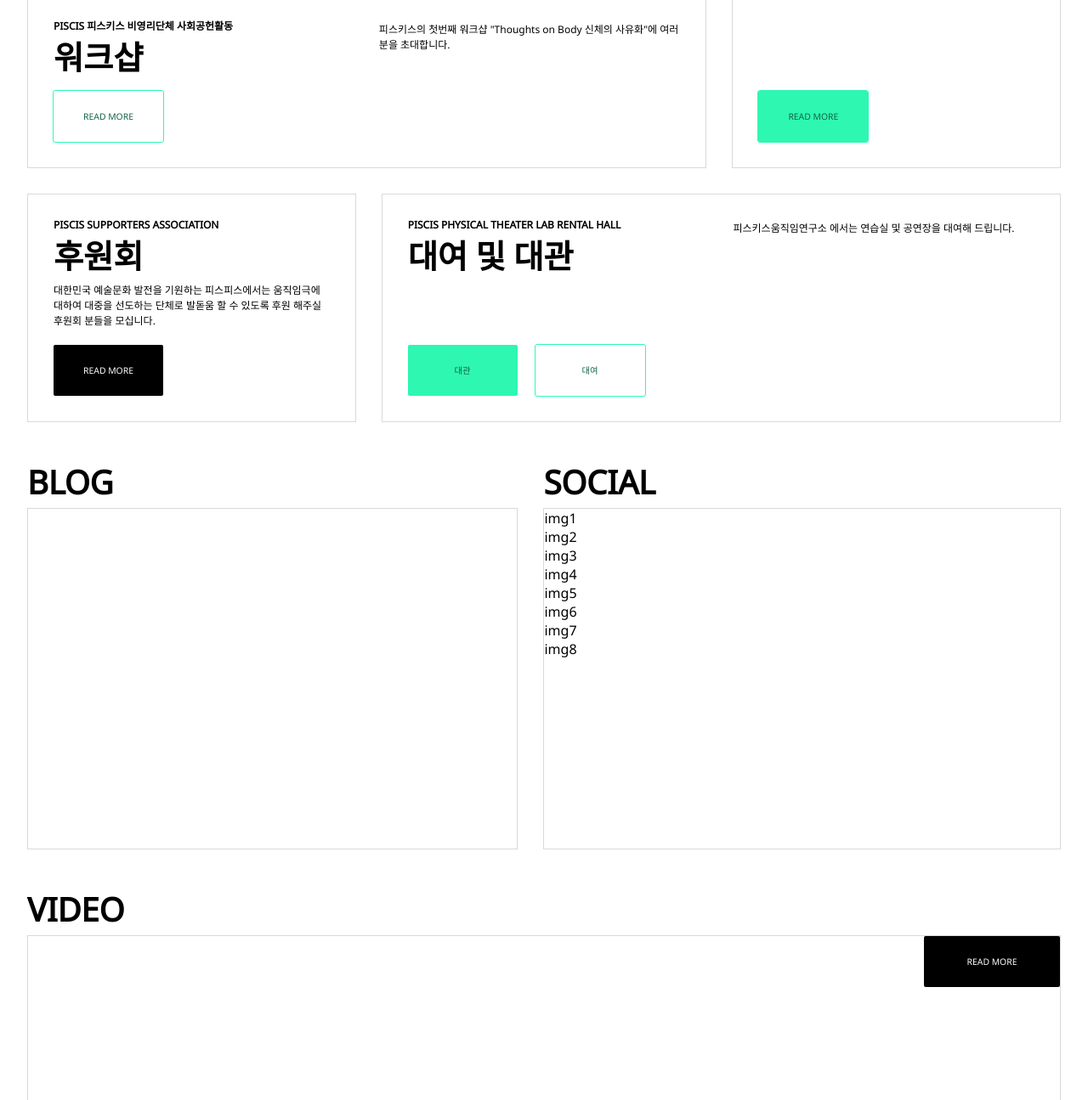
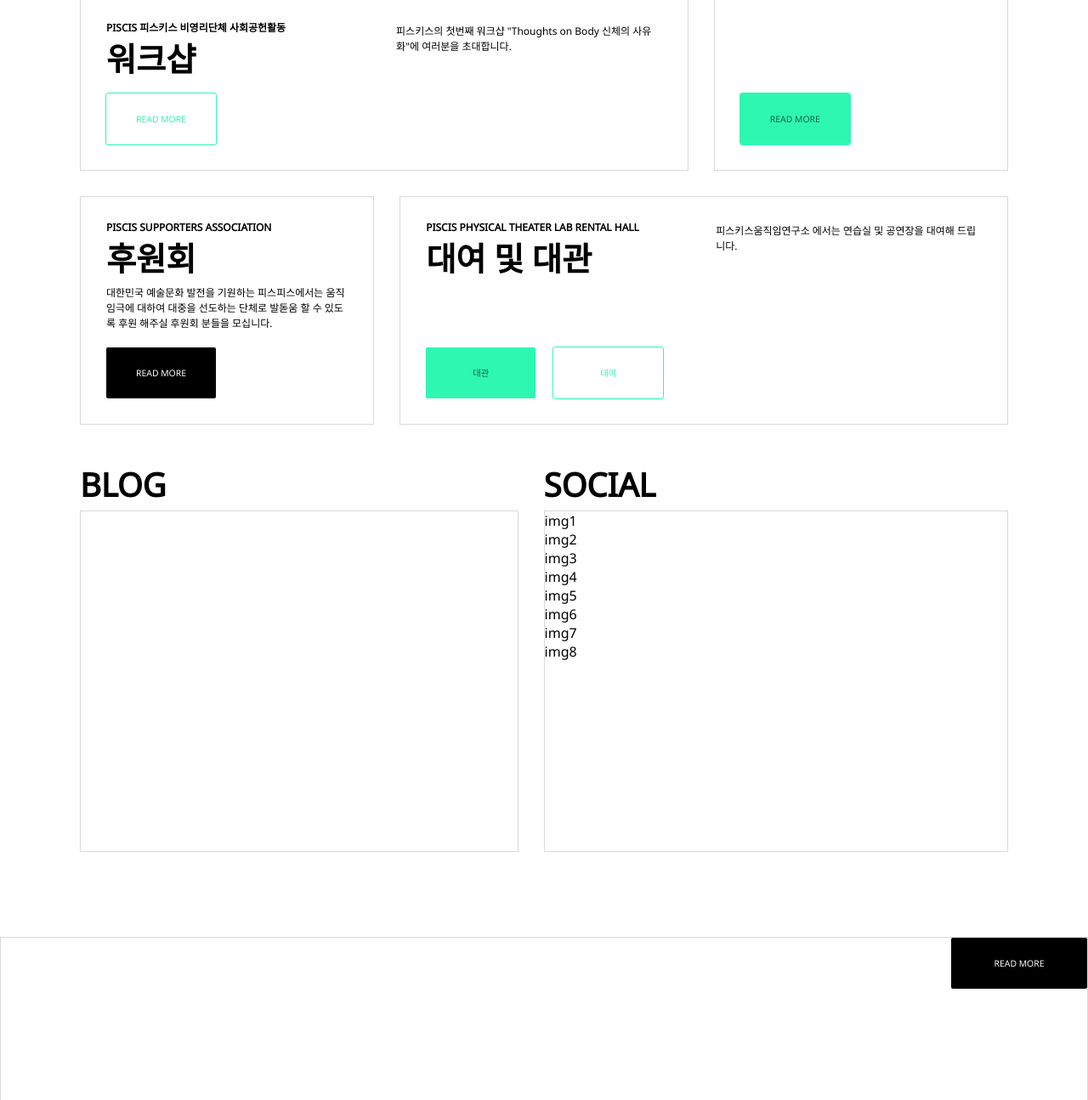
Before and after one commit to chungwoohee/portfolio, a website: page index.html in a window 1280 px wide. Shown: the part 1505-2800 px from the top of the page at 85% size. Drawn offline with nearby package versions, Linux system fonts and the light colour scheme.

Commit message:
last at home 20170718

```diff
--- a/assets/css/style.dev.css
+++ b/assets/css/style.dev.css
@@ -1,6 +1,6 @@
 @import url('https://fonts.googleapis.com/css?family=Cinzel');
 @import url('https://fonts.googleapis.com/css?family=Noto+Sans');
-/* line 1, assets\less\variable.less */
+/* line 1, assets/less/variable.less */
 .main {
   font-family: 'Noto Sans', sans-serif;
   overflow: hidden;
@@ -9,7 +9,7 @@
   margin-top: 54px;
   position: relative;
 }
-/* line 12, assets\less\variable.less */
+/* line 12, assets/less/variable.less */
 .main::before {
   content: "";
   left: 0;
@@ -20,11 +20,11 @@
   vertical-align: middle;
   height: 100%;
 }
-/* line 23, assets\less\variable.less */
+/* line 23, assets/less/variable.less */
 .main:hover::after {
   opacity: 0.5;
 }
-/* line 26, assets\less\variable.less */
+/* line 26, assets/less/variable.less */
 .main::after {
   content: "";
   background-color: #000;
@@ -38,7 +38,7 @@
   transition: 1s;
   bottom: 0;
 }
-/* line 40, assets\less\variable.less */
+/* line 40, assets/less/variable.less */
 .main .title {
   display: inline-block;
   text-align: center;
@@ -46,17 +46,17 @@
   z-index: 11;
   vertical-align: middle;
 }
-/* line 47, assets\less\variable.less */
+/* line 47, assets/less/variable.less */
 .main .title .workshopTitle {
   color: #fff;
   font-size: 52px;
   width: 930px;
 }
-/* line 53, assets\less\variable.less */
+/* line 53, assets/less/variable.less */
 .main .title h1 {
   display: inline-block;
 }
-/* line 56, assets\less\variable.less */
+/* line 56, assets/less/variable.less */
 .main .Btn {
   width: 160px;
   height: 60px;
@@ -70,16 +70,16 @@
   display: inline-block;
   margin-top: 30px;
 }
-/* line 74, assets\less\variable.less */
+/* line 74, assets/less/variable.less */
 .news span {
   display: inline-block;
 }
-/* line 78, assets\less\variable.less */
+/* line 78, assets/less/variable.less */
 .news .workshopBtn {
   outline: 1px #2ef7b2 solid;
   width: 129px;
   height: 60px;
-  color: #146348;
+  color: #2ef7b2;
   border-radius: 2px;
   line-height: 60px;
   text-align: center;
@@ -89,7 +89,7 @@
   position: absolute;
   bottom: 30px;
 }
-/* line 93, assets\less\variable.less */
+/* line 93, assets/less/variable.less */
 .news .performBtn {
   outline: 1px #2ef7b2 solid;
   width: 129px;
@@ -105,7 +105,7 @@
   position: absolute;
   bottom: 30px;
 }
-/* line 109, assets\less\variable.less */
+/* line 109, assets/less/variable.less */
 .news .suportBtn {
   width: 129px;
   height: 60px;
@@ -120,12 +120,12 @@
   position: absolute;
   bottom: 30px;
 }
-/* line 124, assets\less\variable.less */
+/* line 124, assets/less/variable.less */
 .news .rentBtn {
   outline: 1px #2ef7b2 solid;
   width: 129px;
   height: 60px;
-  color: #146348;
+  color: #2ef7b2;
   border-radius: 2px;
   line-height: 60px;
   text-align: center;
@@ -136,7 +136,7 @@
   bottom: 30px;
   left: 180px;
 }
-/* line 140, assets\less\variable.less */
+/* line 140, assets/less/variable.less */
 .news .hallBtn {
   width: 129px;
   height: 60px;
@@ -151,7 +151,7 @@
   position: absolute;
   bottom: 30px;
 }
-/* line 158, assets\less\variable.less */
+/* line 158, assets/less/variable.less */
 .footerwrap .emailBtn {
   display: inline-block;
   padding: 14px;
@@ -160,7 +160,7 @@
   text-align: center;
   border: 1px #fff solid;
 }
-/* line 22, assets\less\common.less */
+/* line 22, assets/less/common.less */
 body,
 html,
 h1,
@@ -178,11 +178,11 @@ p {
   padding: 0;
   text-decoration: none;
 }
-/* line 23, assets\less\common.less */
+/* line 23, assets/less/common.less */
 body {
   font-family: 'Noto Sans', sans-serif;
 }
-/* line 24, assets\less\common.less */
+/* line 24, assets/less/common.less */
 ul,
 ol,
 li,
@@ -190,25 +190,25 @@ tr,
 td {
   list-style: none;
 }
-/* line 25, assets\less\common.less */
+/* line 25, assets/less/common.less */
 a {
   text-decoration: none;
 }
-/* line 27, assets\less\common.less */
+/* line 27, assets/less/common.less */
 .wrap {
   width: 100%;
 }
-/* line 32, assets\less\common.less */
+/* line 32, assets/less/common.less */
 .wrap .gnb .header {
   height: 100px;
   background: #000;
   border-bottom: 1px #262626 solid;
 }
-/* line 37, assets\less\common.less */
+/* line 37, assets/less/common.less */
 .wrap .gnb .header h1 {
   text-align: center;
 }
-/* line 39, assets\less\common.less */
+/* line 39, assets/less/common.less */
 .wrap .gnb .header .logo {
   font-family: 'Cinzel', serif;
   color: #fff;
@@ -216,20 +216,20 @@ a {
   font-weight: lighter;
   letter-spacing: .25em;
 }
-/* line 47, assets\less\common.less */
+/* line 47, assets/less/common.less */
 .wrap .gnb .header .menuBtn {
   position: relative;
   top: 19px;
   left: 19px;
 }
-/* line 53, assets\less\common.less */
+/* line 53, assets/less/common.less */
 .wrap .gnb .header .searchBtn {
   float: right;
   position: relative;
   top: -45px;
   right: 19px;
 }
-/* line 61, assets\less\common.less */
+/* line 61, assets/less/common.less */
 .wrap .gnb .menu {
   height: 50px;
   background-color: rgba(0, 0, 0, 0.9);
@@ -240,84 +240,85 @@ a {
   z-index: 9999;
   overflow: hidden;
 }
-/* line 71, assets\less\common.less */
+/* line 71, assets/less/common.less */
 .wrap .gnb .menu .slidemenu {
   background-color: #000;
   height: 54px;
 }
-/* line 74, assets\less\common.less */
+/* line 74, assets/less/common.less */
 .wrap .gnb .menu .slidemenu a {
   color: #999;
   font-size: 13px;
   display: inline-block;
 }
-/* line 79, assets\less\common.less */
+/* line 79, assets/less/common.less */
 .wrap .gnb .menu .slidemenu .en {
   letter-spacing: 0.18em;
 }
-/* line 81, assets\less\common.less */
+/* line 81, assets/less/common.less */
 .wrap .gnb .menu .slidemenu > ul {
   text-align: center;
   line-height: 50px;
 }
-/* line 84, assets\less\common.less */
+/* line 84, assets/less/common.less */
 .wrap .gnb .menu .slidemenu > ul > li {
   display: block;
   float: left;
   width: 12.5%;
 }
-/* line 92, assets\less\common.less */
+/* line 92, assets/less/common.less */
 .wrap .gnb .menu .sl {
   display: none;
   height: 600px;
   position: relative;
 }
-/* line 96, assets\less\common.less */
+/* line 96, assets/less/common.less */
 .wrap .gnb .menu .sl ul li {
   padding-top: 10px;
   line-height: 35px;
 }
-/* line 97, assets\less\common.less */
+/* line 97, assets/less/common.less */
 .wrap .gnb .menu .sl li > a {
   font-size: 13px;
   width: 100%;
   height: 100%;
 }
-/* line 105, assets\less\common.less */
+/* line 105, assets/less/common.less */
 .wrap .contents .subject {
   letter-spacing: -0.01em;
   font-size: 1.6em;
   line-height: 1.6em;
   text-transform: uppercase;
 }
-/* line 112, assets\less\common.less */
+/* line 112, assets/less/common.less */
 .wrap .contents section.main {
   height: 600px;
   background-color: #f2f2f2;
   text-align: center;
 }
-/* line 118, assets\less\common.less */
+/* line 118, assets/less/common.less */
 .wrap .contents section.news {
-  max-width: 95%;
+  max-width: 90%;
   margin: 50px auto;
 }
-/* line 122, assets\less\common.less */
+/* line 122, assets/less/common.less */
 .wrap .contents section.news .calendar {
   box-sizing: border-box;
   margin-top: 10px;
   margin-bottom: 50px;
   overflow: hidden;
 }
-/* line 129, assets\less\common.less */
+/* line 129, assets/less/common.less */
 .wrap .contents section.news .calendar .timeline {
   display: table;
 }
-/* line 133, assets\less\common.less */
+/* line 133, assets/less/common.less */
 .wrap .contents section.news .calendar .timeline nav.monthNav {
   display: table-cell;
   box-sizing: border-box;
+  padding-left: 30px;
 }
-/* line 137, assets\less\common.less */
+/* line 138, assets/less/common.less */
 .wrap .contents section.news .calendar .timeline nav.monthNav ul {
   height: 23px;
   font-size: 13px;
@@ -328,66 +329,64 @@ a {
   border-left: 1px #d9d9d9 solid;
   border-right: 1px #d9d9d9 solid;
 }
-/* line 148, assets\less\common.less */
+/* line 149, assets/less/common.less */
 .wrap .contents section.news .calendar .timeline .months {
   display: table-cell;
   box-sizing: border-box;
   width: 50%;
 }
-/* line 155, assets\less\common.less */
+/* line 156, assets/less/common.less */
 .wrap .contents section.news .calendar .timeline .months .month li {
   float: left;
-  font-size: 11px;
+  font-size: .9em;
 }
-/* line 158, assets\less\common.less */
+/* line 159, assets/less/common.less */
 .wrap .contents section.news .calendar .timeline .months .month li .day {
   display: block;
   text-align: center;
   width: 2.4em;
 }
-/* line 164, assets\less\common.less */
+/* line 165, assets/less/common.less */
 .wrap .contents section.news .calendar .timeline .months .month li .weekday {
   width: 2.4em;
   text-align: center;
 }
-/* line 175, assets\less\common.less */
+/* line 176, assets/less/common.less */
 .wrap .contents section.news .box {
   display: block;
   width: 100%;
   top: 0;
   margin: 0;
 }
-/* line 181, assets\less\common.less */
+/* line 182, assets/less/common.less */
 .wrap .contents section.news .box img {
   width: 100%;
   display: block;
 }
-/* line 186, assets\less\common.less */
+/* line 187, assets/less/common.less */
 .wrap .contents section.news .box .lowbox img {
   border: 0;
   outline: 0;
   font-size: 100%;
   height: auto;
 }
-/* line 193, assets\less\common.less */
+/* line 194, assets/less/common.less */
 .wrap .contents section.news .box .lowbox {
   display: table;
   width: auto;
-  margin-left: -30px;
-  margin-right: -30px;
   margin-bottom: 30px;
   border-spacing: 30px 0;
   border-collapse: separate;
 }
-/* line 202, assets\less\common.less */
+/* line 203, assets/less/common.less */
 .wrap .contents section.news .box .lowbox .paragraph {
   padding: 30px;
 }
-/* line 205, assets\less\common.less */
+/* line 206, assets/less/common.less */
 .wrap .contents section.news .box .lowbox .paragraph .inner {
   font-size: 12px;
 }
-/* line 209, assets\less\common.less */
+/* line 210, assets/less/common.less */
 .wrap .contents section.news .box .lowbox .paragraph .title {
   font-weight: 700;
   text-transform: uppercase;
@@ -395,7 +394,7 @@ a {
   line-height: 1em;
   padding-bottom: 10px;
 }
-/* line 220, assets\less\common.less */
+/* line 221, assets/less/common.less */
 .wrap .contents section.news .box .topic {
   display: table-cell;
   border-bottom: 1px #d9d9d9 solid;
@@ -405,20 +404,20 @@ a {
   vertical-align: top;
   padding-bottom: 80px;
 }
-/* line 230, assets\less\common.less */
+/* line 231, assets/less/common.less */
 .wrap .contents section.news .box .lastbox {
   border: 1px #d9d9d9 solid;
 }
-/* line 234, assets\less\common.less */
+/* line 235, assets/less/common.less */
 .wrap .contents section.news .box .first {
   width: 67.4%;
 }
-/* line 238, assets\less\common.less */
+/* line 239, assets/less/common.less */
 .wrap .contents section.news .box .first .bucket {
   width: 50%;
   display: inline-block;
 }
-/* line 245, assets\less\common.less */
+/* line 246, assets/less/common.less */
 .wrap .contents section.news .box .first .inner {
   width: 50%;
   display: inline-block;
@@ -427,62 +426,59 @@ a {
   margin-left: -5px;
   box-sizing: border-box;
 }
-/* line 256, assets\less\common.less */
+/* line 257, assets/less/common.less */
 .wrap .contents section.news .box .second {
   width: 32.6%;
 }
-/* line 259, assets\less\common.less */
+/* line 260, assets/less/common.less */
 .wrap .contents section.news .box .second .inner {
   padding-top: 10px;
 }
-/* line 269, assets\less\common.less */
+/* line 270, assets/less/common.less */
 .wrap .contents section.socialnetwork {
-  max-width: 95%;
+  max-width: 90%;
   margin: 50px auto;
-  display: block;
 }
-/* line 274, assets\less\common.less */
+/* line 274, assets/less/common.less */
 .wrap .contents section.socialnetwork h1 {
   padding-bottom: 10px;
 }
-/* line 276, assets\less\common.less */
+/* line 276, assets/less/common.less */
 .wrap .contents section.socialnetwork .sns {
   display: table;
   width: 100%;
   top: 0;
   margin: 0;
 }
-/* line 282, assets\less\common.less */
+/* line 282, assets/less/common.less */
 .wrap .contents section.socialnetwork .sns .social {
   display: table-cell;
-  position: relative;
-  vertical-align: top;
+  padding-right: 30px;
 }
-/* line 288, assets\less\common.less */
+/* line 287, assets/less/common.less */
 .wrap .contents section.socialnetwork .sns .social .firstline {
   display: table;
 }
-/* line 290, assets\less\common.less */
+/* line 289, assets/less/common.less */
 .wrap .contents section.socialnetwork .sns .social .nextBtn {
   outline: 1px #f0f solid;
   width: 1.6em;
   display: table-cell;
 }
-/* line 292, assets\less\common.less */
+/* line 291, assets/less/common.less */
 .wrap .contents section.socialnetwork .sns .social .api {
   border: 1px #d9d9d9 solid;
   height: 400px;
 }
-/* line 296, assets\less\common.less */
+/* line 295, assets/less/common.less */
 .wrap .contents section.socialnetwork .sns .padd {
-  padding-right: 30px;
+  padding-left: 30px;
 }
-/* line 306, assets\less\common.less */
+/* line 305, assets/less/common.less */
 .wrap .contents section.video {
-  max-width: 95%;
-  margin: 50px auto;
+  margin: 100px auto;
 }
-/* line 311, assets\less\common.less */
+/* line 310, assets/less/common.less */
 .wrap .contents section.video .Btn {
   width: 160px;
   height: 60px;
@@ -496,30 +492,29 @@ a {
   display: inline-block;
   float: right;
 }
-/* line 324, assets\less\common.less */
+/* line 323, assets/less/common.less */
 .wrap .contents section.video .youtubebg {
   border: 1px #f00 solid;
   margin-top: 10px;
   height: 200px;
   border: 1px #d9d9d9 solid;
 }
-/* line 336, assets\less\common.less */
+/* line 335, assets/less/common.less */
 .wrap .footer {
   height: 329px;
   background: #000;
-  margin-top: 200px;
   text-transform: uppercase;
   font-size: 11px;
 }
-/* line 343, assets\less\common.less */
+/* line 341, assets/less/common.less */
 .wrap .footer .footerstart {
   padding: 0 30px;
 }
-/* line 347, assets\less\common.less */
+/* line 345, assets/less/common.less */
 .wrap .footer .footerwrap {
   height: 176px;
 }
-/* line 350, assets\less\common.less */
+/* line 348, assets/less/common.less */
 .wrap .footer .footerwrap .container > div {
   width: 240px;
   height: 73px;
@@ -528,161 +523,161 @@ a {
   margin: 45px 15px 0 0;
   line-height: 20px;
 }
-/* line 359, assets\less\common.less */
+/* line 357, assets/less/common.less */
 .wrap .footer .footerwrap .container p {
   color: #757474;
   font-size: 9px;
 }
-/* line 364, assets\less\common.less */
+/* line 362, assets/less/common.less */
 .wrap .footer .footerwrap .container {
   width: 100%;
 }
-/* line 367, assets\less\common.less */
+/* line 365, assets/less/common.less */
 .wrap .footer .footerwrap .container .info {
   width: 349px;
 }
-/* line 369, assets\less\common.less */
+/* line 367, assets/less/common.less */
 .wrap .footer .footerwrap .container span {
   display: inline-block;
   color: #fff;
   text-transform: uppercase;
   font-weight: normal;
 }
-/* line 376, assets\less\common.less */
+/* line 374, assets/less/common.less */
 .wrap .footer .footerwrap .container .name {
   color: #fff;
 }
-/* line 378, assets\less\common.less */
+/* line 376, assets/less/common.less */
 .wrap .footer .footerwrap .container .pis {
   padding-right: 5px;
   border-right: 1px #ccc solid;
   line-height: 8px;
 }
-/* line 379, assets\less\common.less */
+/* line 377, assets/less/common.less */
 .wrap .footer .footerwrap .container .lab {
   padding-left: 5px;
 }
-/* line 380, assets\less\common.less */
+/* line 378, assets/less/common.less */
 .wrap .footer .footerwrap .container .master {
   font-size: 10px;
 }
-/* line 381, assets\less\common.less */
+/* line 379, assets/less/common.less */
 .wrap .footer .footerwrap .container .local {
   line-height: 11px;
   margin-top: 10px;
 }
-/* line 382, assets\less\common.less */
+/* line 380, assets/less/common.less */
 .wrap .footer .footerwrap .container .num {
   line-height: 11px;
   margin-top: 30px;
 }
-/* line 384, assets\less\common.less */
+/* line 382, assets/less/common.less */
 .wrap .footer .footerwrap .container .fallow .snsBtngroup {
   margin-top: 26px;
 }
-/* line 386, assets\less\common.less */
+/* line 384, assets/less/common.less */
 .wrap .footer .footerwrap .container .fallow .snsBtngroup a {
   margin: 0 10px 0 0;
 }
-/* line 387, assets\less\common.less */
+/* line 385, assets/less/common.less */
 .wrap .footer .footerwrap .container .fallow .snsBtngroup a svg {
   width: 25px;
 }
-/* line 393, assets\less\common.less */
+/* line 391, assets/less/common.less */
 .wrap .footer .notice {
   margin-bottom: 44px;
 }
-/* line 396, assets\less\common.less */
+/* line 394, assets/less/common.less */
 .wrap .footer .notice span {
   display: block;
   color: #fff;
   font-size: 10px;
   color: #757474;
 }
-/* line 404, assets\less\common.less */
+/* line 402, assets/less/common.less */
 .wrap .footer .end {
   border-top: 1px #262626 solid;
 }
-/* line 407, assets\less\common.less */
+/* line 405, assets/less/common.less */
 .wrap .footer .end ul {
   height: 80px;
   line-height: 80px;
 }
-/* line 408, assets\less\common.less */
+/* line 406, assets/less/common.less */
 .wrap .footer .end ul li {
   color: #757474;
   float: left;
   font-size: 13px;
   margin: 0 30px;
 }
-/* line 409, assets\less\common.less */
+/* line 407, assets/less/common.less */
 .wrap .footer .end ul li a {
   color: #757474;
 }
-/* line 411, assets\less\common.less */
+/* line 409, assets/less/common.less */
 .wrap .footer .end ul .marginfix {
   margin: 0;
 }
-/* line 412, assets\less\common.less */
+/* line 410, assets/less/common.less */
 .wrap .footer .end ul .fr {
   float: right;
 }
-/* line 5, assets\less\style.less */
+/* line 5, assets/less/style.less */
 section.main .Btn:hover {
   background-color: #2ef7b2;
 }
-/* line 7, assets\less\style.less */
+/* line 7, assets/less/style.less */
 section.main .Btn:hover span {
   color: #146348;
 }
-/* line 15, assets\less\style.less */
+/* line 15, assets/less/style.less */
 section.news .workshopBtn:hover {
   background-color: #000;
   outline: 1px #000 solid;
 }
-/* line 18, assets\less\style.less */
+/* line 18, assets/less/style.less */
 section.news .workshopBtn:hover span {
   color: #fff;
 }
-/* line 23, assets\less\style.less */
+/* line 23, assets/less/style.less */
 section.news .performBtn:hover {
   background-color: #000;
   outline: 1px #000 solid;
 }
-/* line 26, assets\less\style.less */
+/* line 26, assets/less/style.less */
 section.news .performBtn:hover span {
   color: #fff;
 }
-/* line 31, assets\less\style.less */
+/* line 31, assets/less/style.less */
 section.news .suportBtn:hover {
   background-color: #2ef7b2;
 }
-/* line 33, assets\less\style.less */
+/* line 33, assets/less/style.less */
 section.news .suportBtn:hover span {
   color: #146348;
 }
-/* line 38, assets\less\style.less */
+/* line 38, assets/less/style.less */
 section.news .rentBtn:hover {
   outline: 1px #000 solid;
   background-color: #000;
 }
-/* line 41, assets\less\style.less */
+/* line 41, assets/less/style.less */
 section.news .rentBtn:hover span {
   color: #fff;
 }
-/* line 46, assets\less\style.less */
+/* line 46, assets/less/style.less */
 section.news .hallBtn:hover {
   background-color: #000;
 }
-/* line 48, assets\less\style.less */
+/* line 48, assets/less/style.less */
 section.news .hallBtn:hover span {
   color: #fff;
 }
-/* line 58, assets\less\style.less */
+/* line 57, assets/less/style.less */
 .footerwrap .emailBtn:hover {
   background-color: #fff;
 }
-/* line 60, assets\less\style.less */
+/* line 59, assets/less/style.less */
 .footerwrap .emailBtn:hover span {
   color: #000;
   border: 1px #f00 solid;
--- a/assets/less/common.less
+++ b/assets/less/common.less
@@ -116,7 +116,7 @@ a{text-decoration: none;}
   }
 
   section.news{
-    max-width: 95%;
+    max-width: 90%;
     margin: 50px auto;
 
     .calendar{
@@ -133,6 +133,7 @@ a{text-decoration: none;}
           nav.monthNav{
                display: table-cell;
                box-sizing: border-box;
+               padding-left: 30px;
 
              ul{
                height: 23px;
@@ -154,7 +155,7 @@ a{text-decoration: none;}
             .month{
               li{
                 float: left;
-                font-size: 11px;
+                font-size: .9em;
                 .day{
                   //outline: 1px #00f solid;
                   display: block;
@@ -193,8 +194,8 @@ a{text-decoration: none;}
       .lowbox{
         display: table;
         width: auto;
-        margin-left: -30px;
-        margin-right: -30px;
+        //margin-left: -30px;
+        //margin-right: -30px;
         margin-bottom: 30px;
         border-spacing: 30px 0;
         border-collapse: separate;
@@ -267,9 +268,8 @@ a{text-decoration: none;}
 
 
     section.socialnetwork{
-      max-width: 95%;
+      max-width: 90%;
       margin: 50px auto;
-      display: block;
 
       h1{padding-bottom: 10px;}
 
@@ -280,10 +280,9 @@ a{text-decoration: none;}
         margin: 0;
 
       .social{
-        //border: 1px #f00 solid;
         display: table-cell;
-        position: relative;
-        vertical-align: top;
+        padding-right: 30px;
+
 
         .firstline{display: table;}
 
@@ -293,7 +292,7 @@ a{text-decoration: none;}
 
       } // social close
 
-      .padd{padding-right: 30px;}
+      .padd{padding-left: 30px;}
 
       .blog{}
       .media{}
@@ -305,8 +304,8 @@ a{text-decoration: none;}
 
     section.video{
 
-      max-width: 95%;
-      margin: 50px auto;
+      //max-width: 90%;
+      margin: 100px auto;
 
       .Btn{
         width: 160px;
@@ -336,7 +335,6 @@ a{text-decoration: none;}
   .footer{
     height: 329px;
     background: @color-black;
-    margin-top: 200px;
     text-transform: uppercase;
     font-size: 11px;
 
--- a/assets/less/style.less
+++ b/assets/less/style.less
@@ -52,7 +52,6 @@ section.news{
 }//section.news close
 
 
-
 .footerwrap{
   .emailBtn{
     &:hover{
--- a/assets/less/variable.less
+++ b/assets/less/variable.less
@@ -79,7 +79,7 @@
       outline: 1px @color-main solid;
       width: 129px;
       height: 60px;
-      color: @color-fonthover;
+      color: @color-main;
       border-radius: 2px;
       line-height: 60px;
       text-align: center;
@@ -125,7 +125,7 @@
       outline: 1px @color-main solid;
       width: 129px;
       height: 60px;
-      color: @color-fonthover;
+      color: @color-main;
       border-radius: 2px;
       line-height: 60px;
       text-align: center;
--- a/index.html
+++ b/index.html
@@ -307,7 +307,7 @@
       <!--delete Next arrow Btn <img src="../../image/icon/next.svg" alt="">-->
 
       <section class="video">
-            <div class="subject"><h1>video</h1></div>
+            <!--<div class="subject"><h1>video</h1></div>-->
             <div class="youtubebg"><a href="#" class="Btn"><span>read more</span></a></div>
       </section>
 
```
Also changed, not shown: assets/css/style.css.
